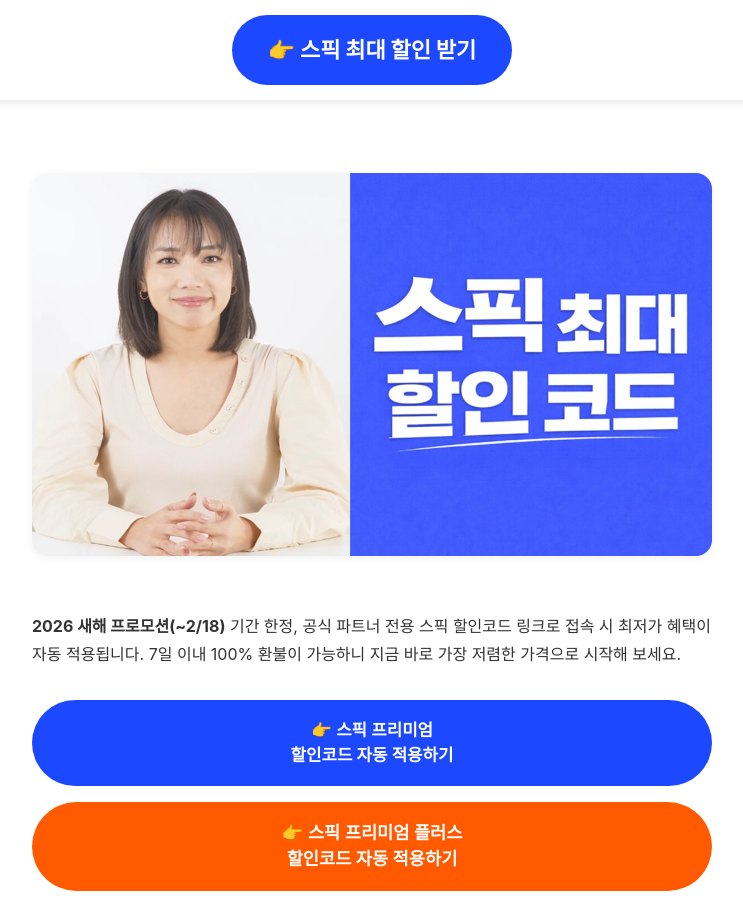
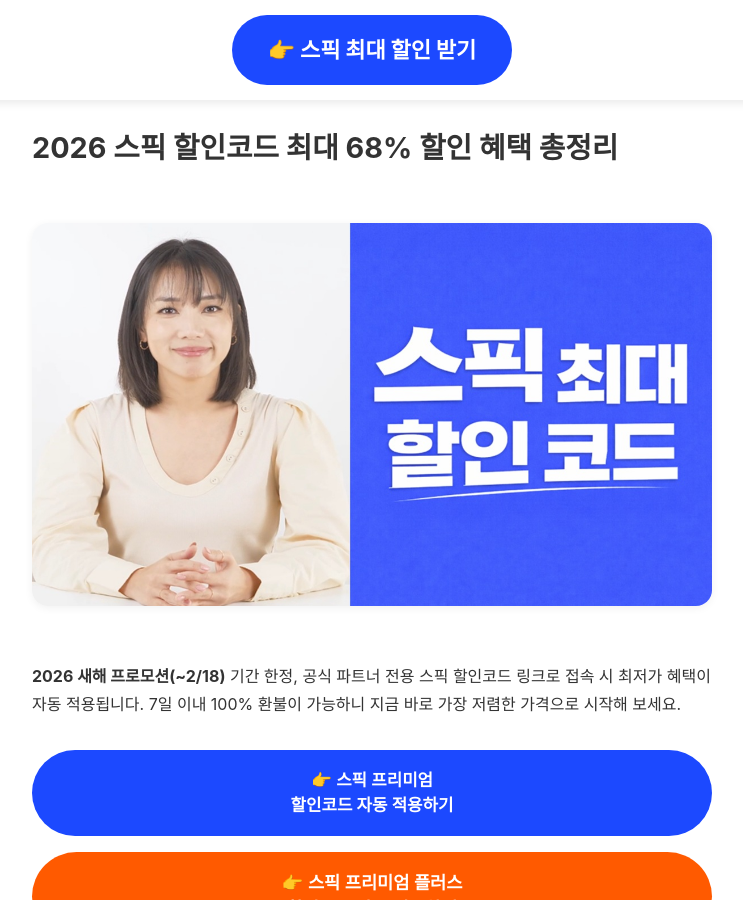
Before and after one commit to kjsjdw/speak_event_page, a Jekyll site: the page built from content/main-page-content.md, in a window 1280 px wide and 900 px high. Shown: the whole window, without its empty margins (268-1011 px from the left). Built offline with Jekyll 4.4.1, drawn with Linux system fonts in a browser that asks for light colours; some web fonts are replaced; part of the change alters nothing that is shown.

Commit message:
Update 01-intro.md

```diff
--- a/content/sections/01-intro.md
+++ b/content/sections/01-intro.md
@@ -1,10 +1,4 @@
----
-layout: default
-title: "2026 스픽 할인코드 최대 68% 할인 혜택 총정리"
-description: "결제 전 필수 확인! 2026년 스픽 할인코드 공식 파트너 전용 최대 68% 할인 혜택을 놓치지 마세요. 멤버십 비교부터 100% 환불 규정까지, 스픽의 모든 정보를 담았습니다."
-image: /content/images/01-main-hero.jpg
-permalink: /
----
+# 2026 스픽 할인코드 최대 68% 할인 혜택 총정리
 
 <div style="margin: 16px 0; text-align: center;">
   <img
@@ -15,7 +9,6 @@ permalink: /
     style="max-width: 100%; height: auto; display: inline-block;"
   />
 </div>
-
 
 **2026 새해 프로모션(~2/18)** 기간 한정, 공식 파트너 전용 스픽 할인코드 링크로 접속 시 최저가 혜택이 자동 적용됩니다. 7일 이내 100% 환불이 가능하니 지금 바로 가장 저렴한 가격으로 시작해 보세요.
 
```
